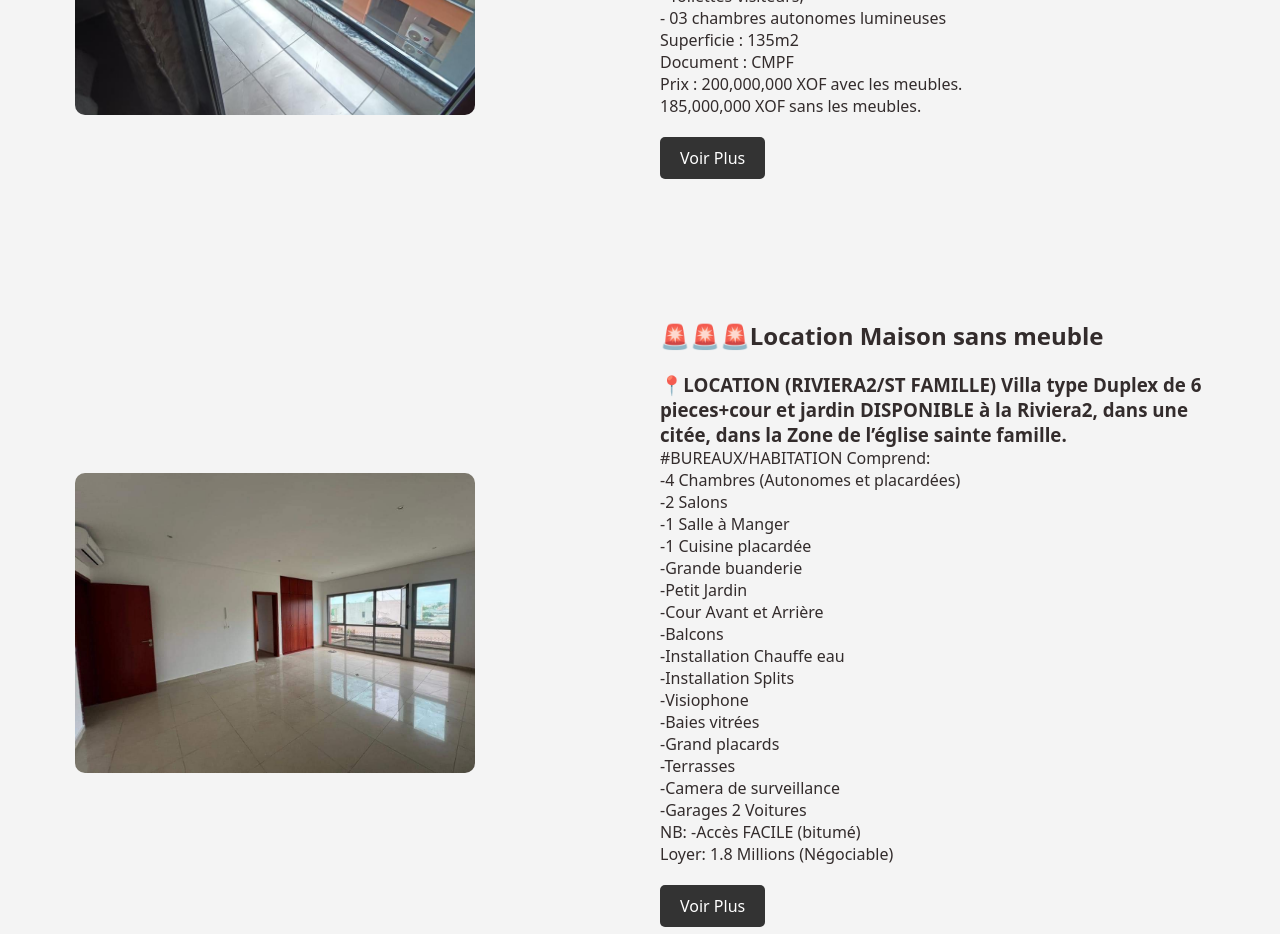
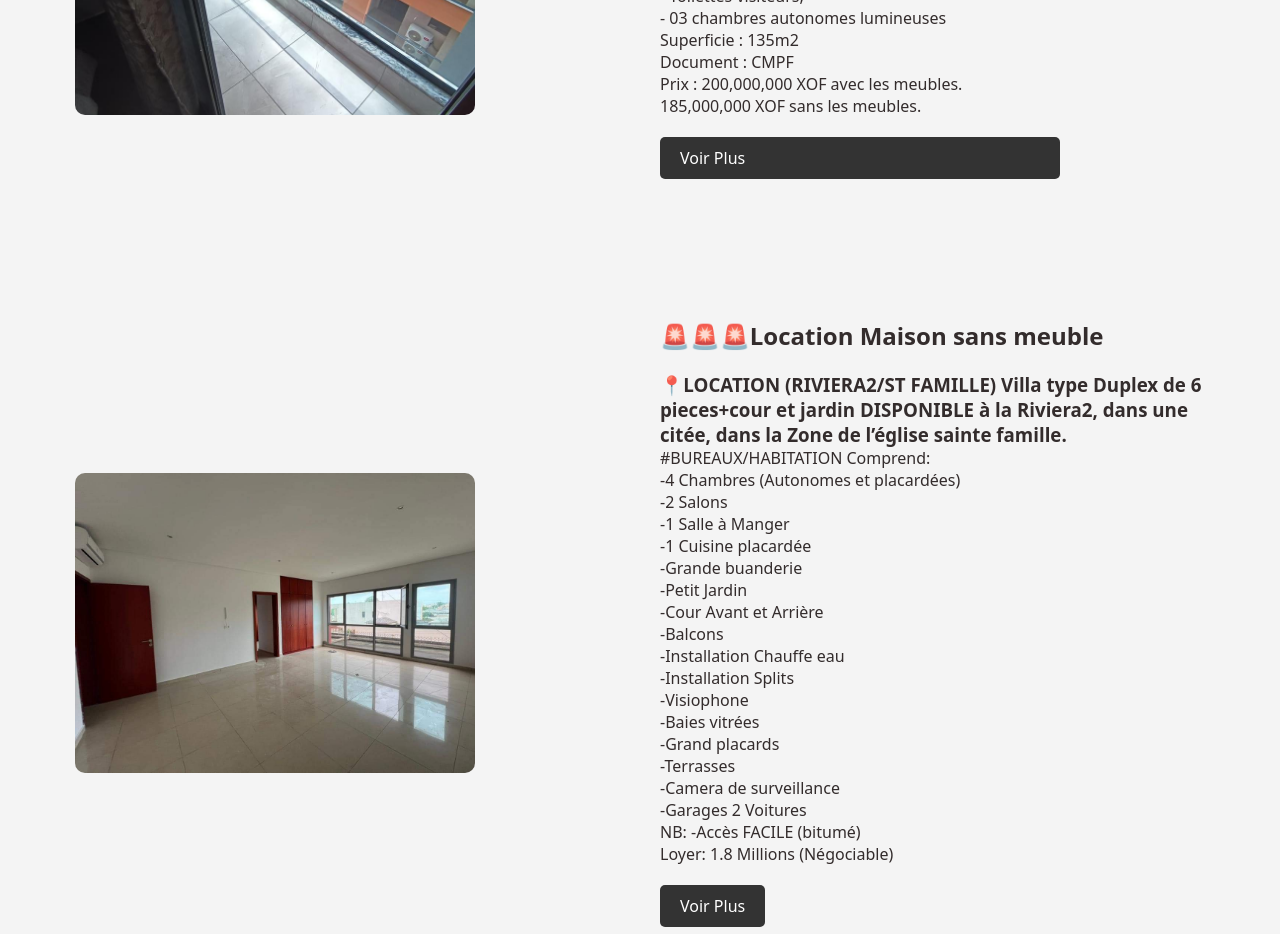
Before and after one commit to lancinelot/keita2, a plain HTML site: page index.html in a window 1280 px wide. Shown: the part 2500-3434 px from the top of the page. Drawn offline with nearby package versions, Linux system fonts and the light colour scheme.

Commit message:
Update index.html

```diff
--- a/index.html
+++ b/index.html
@@ -217,7 +217,7 @@
                                 <br> Prix : 200,000,000 XOF avec les meubles.
                                 <br> 185,000,000 XOF sans les meubles.
                             </p>
-                            <a href="https://lancinelot.github.io/keita2/index1(2).html " class="button " class="responsive-image">Voir Plus</a>
+                           <a href="https://lancinelot.github.io/keita2/index1%282%29.html" class="button responsive-image">Voir Plus</a>
                         </div>
                     </div>
                 </section>
```
